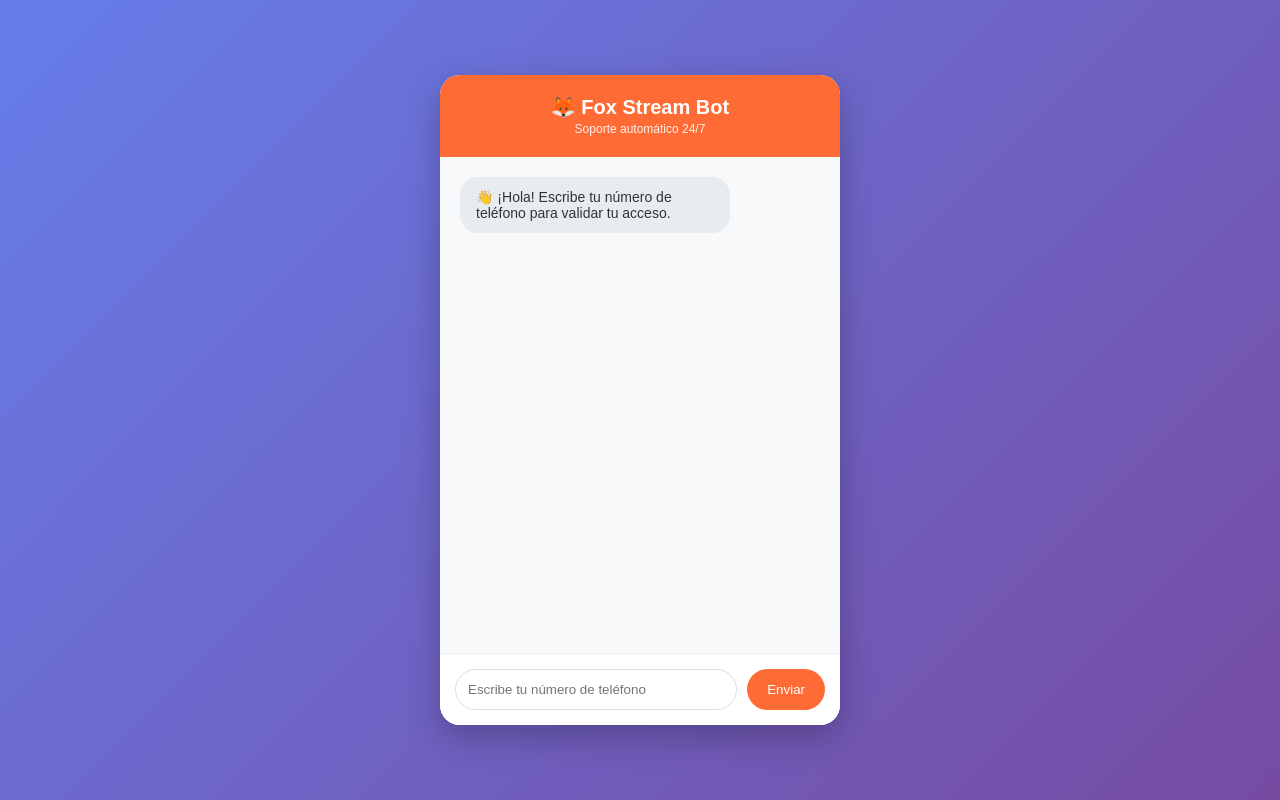
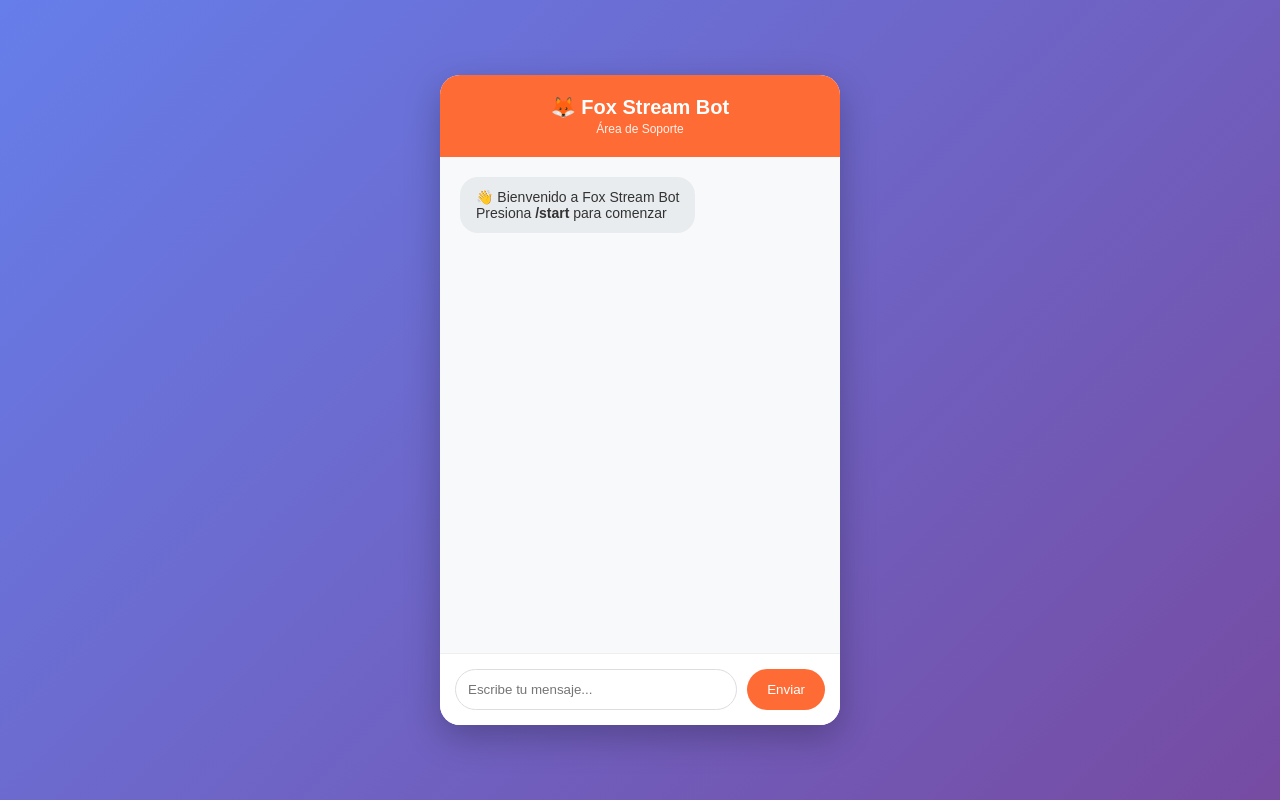
Before and after one commit to cineplusgmp-source/FoxStream-Bot, a website: page index.html in a window 1280 px wide. Drawn offline with Linux system fonts and the light colour scheme.

Commit message:
Update index.html

```diff
--- a/index.html
+++ b/index.html
@@ -8,25 +8,26 @@
 </head>
 <body>
   <div class="chat-container">
-        <!-- Header -->
+    <!-- Encabezado -->
     <div class="chat-header">
       <h2>🦊 Fox Stream Bot</h2>
-            <span class="status">Soporte automático 24/7</span>
+      <span class="status">Área de Soporte</span>
     </div>
 
     <!-- Mensajes -->
     <div class="chat-messages" id="chatMessages">
       <div class="bot-message">
         <div class="message-content">
-                    👋 ¡Hola! Escribe tu número de teléfono para validar tu acceso.
+          👋 Bienvenido a Fox Stream Bot <br>
+          Presiona <strong>/start</strong> para comenzar
         </div>
       </div>
     </div>
 
     <!-- Input -->
     <div class="chat-input">
-            <input type="text" id="messageInput" placeholder="Escribe tu número de teléfono">
-            <button onclick="sendMessage()">Enviar</button>
+      <input type="text" id="messageInput" placeholder="Escribe tu mensaje...">
+      <button id="sendBtn">Enviar</button>
     </div>
   </div>
 
```
Lines whose indentation alone changed are shown as unchanged.
